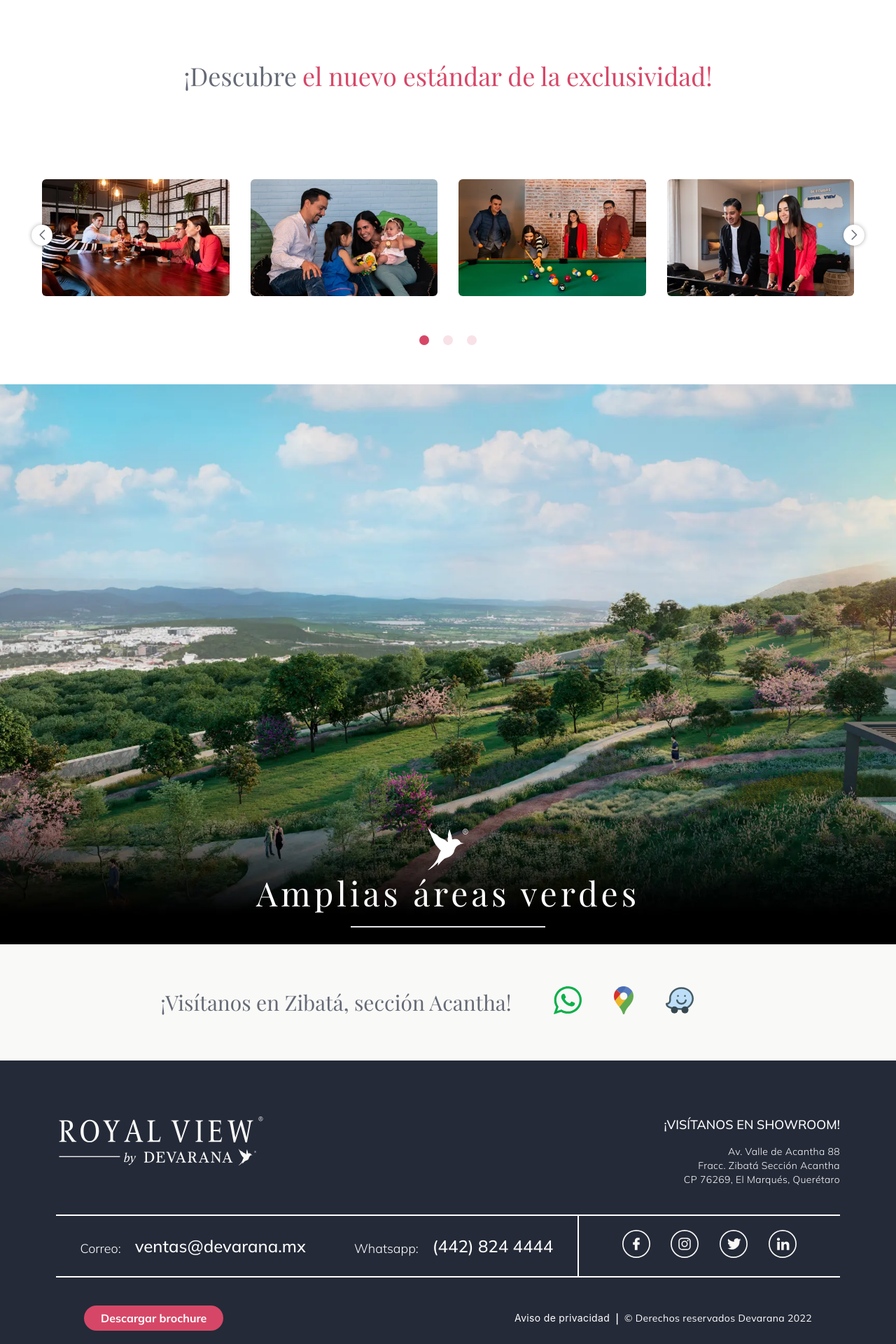
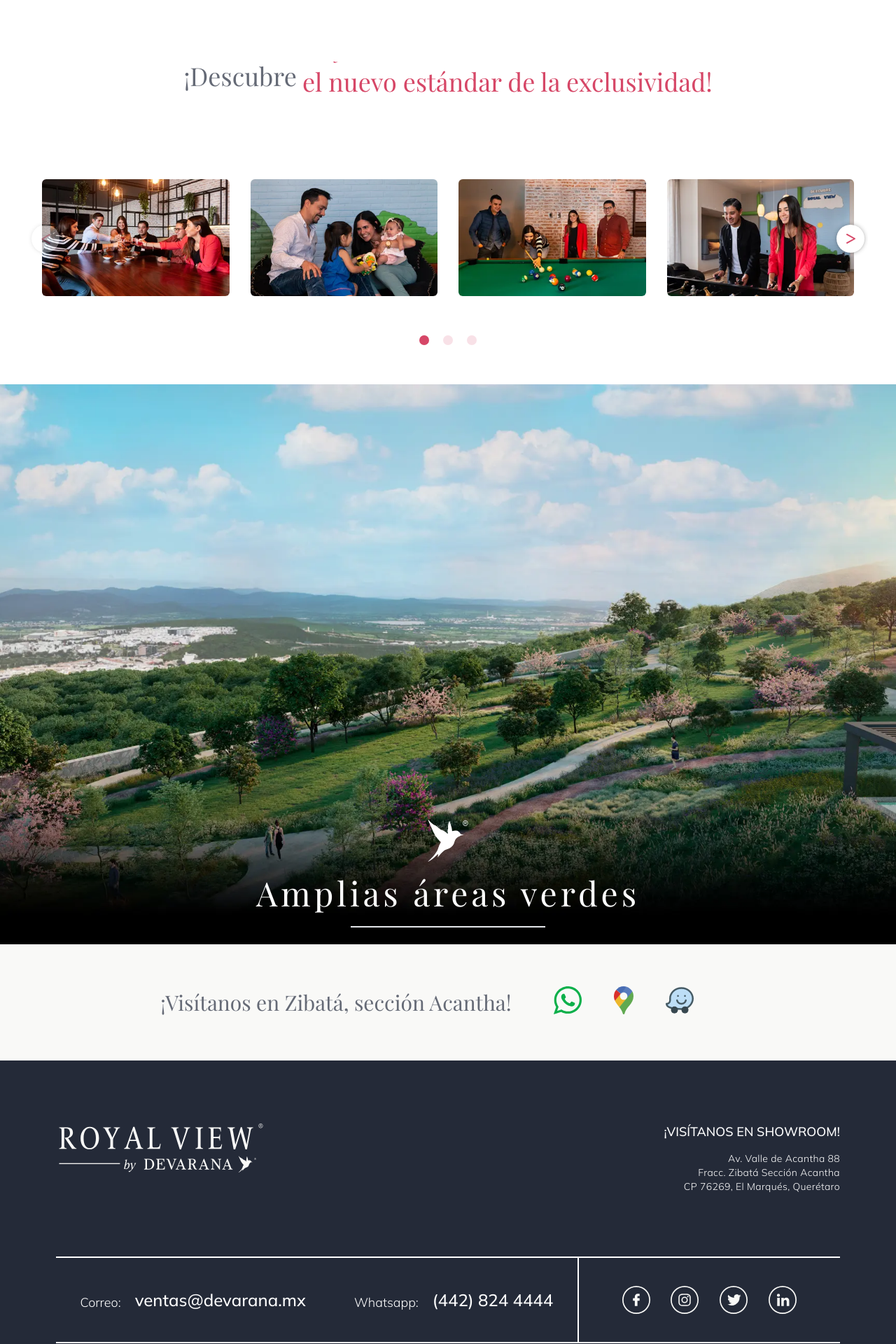
Before and after one commit to AbrahamDevarana/royalview_next, a Next.js app: page /amenidades in a window 1280 px wide. Shown: the part 1760-3680 px from the top of the page at 70% size. Built offline with nearby package versions, Linux system fonts and the light colour scheme.

Commit message:
Ajustes Footer

```diff
--- a/components/BannerSiguenos.jsx
+++ b/components/BannerSiguenos.jsx
@@ -5,7 +5,7 @@ export default function BannerSiguenos() {
         <div className="bg-royal-midnight">
             <div className="lg:max-w-screen-lg mx-auto grid grid-cols-2 py-[90px] px-5">
                 <div className="col-span-2 lg:col-span-1">
-                    <p className="text-white uppercase text-4xl tracking-wider lg:text-left text-center">SÍGUENOS EN REDES</p>
+                    <p className="text-white uppercase text-4xl tracking-widest lg:text-left text-center font-light">SÍGUENOS EN REDES</p>
                 </div>
                 <div className="col-span-2 lg:col-span-1 lg:p-0 pt-5">
                     <div className="grid grid-cols-4 px-10">
--- a/components/ImageText.jsx
+++ b/components/ImageText.jsx
@@ -13,7 +13,7 @@ export default function ImageText({image, text, line = true}) {
             />
             <div className="absolute bottom-0 left-0 right-0">
                 <div className="text-center">
-                    <IsotipoSVG className="mx-auto lg:w-[60px] lg:h-[60px] w-[40px] h-[40px] mb-2"/>
+                    <IsotipoSVG className="mx-auto lg:w-[60px] lg:h-[60px] w-[40px] h-[40px] mb-[20px]"/>
                     <h2 className="text-white lg:text-5xl tracking-widest font-normal">{text}</h2>
                     { line ? <hr className="w-[150px] mx-auto px-16 border-0 border-b-2 lg:my-6 my-2" /> : <div className="lg:py-6 py-2"> </div> }
                 </div>
--- a/components/layout/Footer.jsx
+++ b/components/layout/Footer.jsx
@@ -29,9 +29,9 @@ const Footer = () => {
     const wspSend = `https://${isMobile?'api':'web'}.whatsapp.com/send?phone=+524428244444`
 
     return (
-        <footer className="bg-royal-midnight py-20 lg:px-20 px-10">
+        <footer className="bg-royal-midnight py-[90px] lg:px-20 px-10">
             <div className="mx-auto">
-                <div className="grid grid-cols-12 gap-y-10">
+                <div className="grid grid-cols-12 lg:gap-y-[90px] gap-y-10">
                     <div className="col-span-12 lg:col-span-6 text-white lg:order-1 order-1">
                     <Link href={'/'}>
                         <div className="cursor-pointer">
@@ -52,7 +52,7 @@ const Footer = () => {
                     </div>
 
 
-                    <div className="order-2 lg:order3 col-span-12 lg:col-span-8 border-t-2 border-white border-b-2 flex lg:flex-row flex-col py-8 lg:py-5 justify-around text-white lg:border-r-2 lg:items-center">
+                    <div className="order-2 lg:order3 col-span-12 lg:col-span-8 border-t-2 border-white border-b-2 flex lg:flex-row flex-col justify-around text-white lg:border-r-2 lg:items-center lg:py-[40px] py-5">
                         <div className="inline-flex items-end">
                             <p className="font-light text-base mr-5"> Correo: </p>
                             <a href="mailto:ventas@devarana.mx" className="font-medium font-mulish text-2xl hover:text-white hover:opacity-40 transition-all duration-200 ease-in-out">ventas@devarana.mx</a>
@@ -63,11 +63,11 @@ const Footer = () => {
                             <a href={wspSend} className="font-medium font-mulish text-2xl hover:text-white hover:opacity-40 transition-all duration-200 ease-in-out">(442) 824 4444 </a>
                         </div>
                     </div>
-                    <div className="order-3 lg:order-4 col-span-12 lg:col-span-4 lg:border-t-2 border-white lg:border-b-2 flex justify-evenly py-5 items-center px-10">
+                    <div className="order-3 lg:order-4 col-span-12 lg:col-span-4 lg:border-t-2 border-white lg:border-b-2 flex justify-evenly items-center px-10 lg:py-[40px]">
                             <a
                                 target="_blank"
                                 rel="noreferrer"
-                                className="border-white rounded-full text-white px-2 hover:text-white hover:opacity-40 transition-all duration-200 ease-in-out"
+                                className="border-white rounded-full text-white px-2 hover:text-white hover:opacity-40 transition-all duration-200 ease-in-out flex align-middle"
                                 href="https://www.facebook.com/DevaranaResidences"
                             >
                             <Image
@@ -80,7 +80,7 @@ const Footer = () => {
                             <a
                                 target="_blank"
                                 rel="noreferrer"
-                                className="border-white rounded-full text-white px-2 hover:text-white hover:opacity-40 transition-all duration-200 ease-in-out"
+                                className="border-white rounded-full text-white px-2 hover:text-white hover:opacity-40 transition-all duration-200 ease-in-out flex align-middle"
                                 href="https://www.instagram.com/devarana.mx/"
                             >
                             <Image
@@ -94,7 +94,7 @@ const Footer = () => {
                             <a
                                 target="_blank"
                                 rel="noreferrer"
-                                className="border-white rounded-full text-white px-2 hover:text-white hover:opacity-40 transition-all duration-200 ease-in-out"
+                                className="border-white rounded-full text-white px-2 hover:text-white hover:opacity-40 transition-all duration-200 ease-in-out flex align-middle"
                                 href="https://twitter.com/somosdevarana"
                             >
                             <Image
@@ -107,7 +107,7 @@ const Footer = () => {
                             <a
                                 target="_blank"
                                 rel="noreferrer"
-                                className="border-white rounded-full text-white px-2 hover:text-white hover:opacity-40 transition-all duration-200 ease-in-out"
+                                className="border-white rounded-full text-white px-2 hover:text-white hover:opacity-40 transition-all duration-200 ease-in-out flex align-middle"
                                 href="https://mx.linkedin.com/company/devarana"
                             >
                                 <Image
@@ -118,6 +118,7 @@ const Footer = () => {
                                 />
                             </a>
                     </div>
+
 
                     <div className="lg:col-span-6 col-span-12 order-4 lg:text-left text-center lg:px-10">
                         <button className="pink-button px-6" onClick={() => showModal('brochure')}>Descargar brochure</button>
--- a/components/sliders/GaleriaAmenidades.jsx
+++ b/components/sliders/GaleriaAmenidades.jsx
@@ -13,35 +13,34 @@ import banner3 from "../../public/assets/img/amenidades/IMG_7531.webp"
 import banner4 from "../../public/assets/img/amenidades/IMG_7666.webp"
 import banner5 from "../../public/assets/img/amenidades/Amenidades-2.webp"
 import banner6 from "../../public/assets/img/amenidades/Amenidades-3.webp"
+import { useEffect, useState } from "react";
 
 export default function GaleriaAmenidades(params) {
+
     return(
         <Swiper
             slidesPerView="auto"
             spaceBetween={10}
+            slidesPerGroup={1}
             modules={[Navigation, Pagination]}
-            loop={true}
             navigation={true}
             pagination={{
                 clickable: true,
             }}
-            className={"galeriaSlider sliderAmenidades"}
+            className={"galeriaSlider sliderAmenidades mySwiper"}
             breakpoints={{
                 100: {
                     slidesPerView: 1,
                     spaceBetween: 30,
-                    slidesPerGroup: 1
                 },
                 500: {
                     slidesPerView: 2,
                     spaceBetween: 30,
-                    slidesPerGroup: 2
 
                 },
                 1024: {
                     slidesPerView: 4,
                     spaceBetween: 30,
-                    slidesPerGroup: 2
                 }
             }}
         >
--- a/package.json
+++ b/package.json
@@ -19,7 +19,7 @@
     "react": "18.2.0",
     "react-dom": "18.2.0",
     "sharp": "^0.31.0",
-    "swiper": "^8.4.0"
+    "swiper": "^8.4.2"
   },
   "devDependencies": {
     "@fullhuman/postcss-purgecss": "^5.0.0",
--- a/pages/index.jsx
+++ b/pages/index.jsx
@@ -63,7 +63,7 @@ export default function Home() {
 
         <div id="initBanner" className="relative lg:h-fit h-screen">
 
-            <video className="w-full lg:block hidden" controls={false} poster="assets/img/home/Home.webp" loop autoPlay={ isMobile ? false : true }  preload="none" muted >
+            <video className="w-full lg:block hidden" controls={false} poster="assets/img/home/Home.webp" loop autoPlay={ isMobile ? false : true }  preload="metadata" muted >
                 <source src="https://royalview.mx/videos/home.mp4" type="video/mp4" />
                 Your browser does not support the video tag.
             </video>
@@ -113,7 +113,7 @@ export default function Home() {
         </div>
 
         <div className="relative">
-            <video className="w-full lg:block hidden" controls={false} poster="assets/img/home/DEV_Showroom_Vista.webp" loop autoPlay={ true  }  preload="none" muted >
+            <video className="w-full lg:block hidden" controls={false} poster="assets/img/home/DEV_Showroom_Vista.webp" loop autoPlay={ isMobile ? false : true }  preload="none" muted >
                 <source src="https://royalview.mx/videos/vistas.mp4" type="video/mp4" />
                 Your browser does not support the video tag.
             </video>
@@ -129,7 +129,7 @@ export default function Home() {
 
             <div className="absolute bottom-4 left-0 right-0 max-w-screen-lg mx-auto px-10 ">
                 <div className="text-center">
-                    <IsotipoSVG className="mx-auto lg:w-[60px] lg:h-[60px] w-[40px] h-[40px] mb-2"/>
+                    <IsotipoSVG className="mx-auto lg:w-[60px] lg:h-[60px] w-[40px] h-[40px] mb-[14px]"/>
                     <h2 className="text-white lg:text-5xl tracking-widest font-normal lg:pb-10">Vistas panorámicas espectaculares</h2>
                 </div>
             </div>
--- a/pages/ubicacion.jsx
+++ b/pages/ubicacion.jsx
@@ -52,7 +52,7 @@ export default function Ubicacion() {
                 keywords="Departamentos en venta Queretaro, Preventa departamentos, DEVARANA, Departamentos de Lujo, Departamentos en Zibata"
             />
             <div id="initBanner" className="relative lg:h-fit h-screen">
-                <video className="w-full lg:block hidden" controls={true} poster="assets/img/ubicaciones/Portada.webp" loop preload="none" muted >
+                <video className="w-full lg:block hidden" controls={false} poster="assets/img/ubicaciones/Portada.webp" loop preload="none" muted autoPlay={ isMobile ? false : true }>
                     <source src="https://royalview.mx/videos/ubicacion.mp4" type="video/mp4" />
                     Your browser does not support the video tag.
                 </video>
@@ -92,7 +92,7 @@ export default function Ubicacion() {
                 </p>
 
                 <div className="pb-3">
-                    <button className="pink-button pink-button-bg-white px-8" onClick={() => showModal('cta')}>Saber más</button>
+                    <button className="pink-button pink-button-bg-white px-8" onClick={() => showModal('brochure')}>Saber más</button>
                 </div>
             </div>
 
--- a/styles/globals.css
+++ b/styles/globals.css
@@ -143,8 +143,22 @@ p, li{
 /* Swiper General */
 
 .swiper-button-prev::after, .swiper-button-next::after{
-    font-size: 14px!important;
-    font-weight: 900!important;
+    font-size: 18px!important;
+    font-weight: 800!important;
+    color: #d64767;
+}
+
+.swiper-button-prev::after {
+    content: url('/assets/img/general/Flecha.svg')!important;
+    width: 13px;
+    rotate: 180deg;
+    height: 45%;
+}
+
+.swiper-button-next::after{
+    content: url('/assets/img/general/Flecha.svg')!important;
+    width: 13px;
+    height: 41%;
 }
 
 .swiper-button-prev, .swiper-button-next{
@@ -178,8 +192,8 @@ p, li{
     background-color: white;
     border-radius: 100%;
     color: #656A76;
-    width: 30px;
-    height: 30px;
+    width: 40px;
+    height: 40px;
     @apply drop-shadow-sm
 }
 
@@ -260,8 +274,8 @@ p, li{
     background-color: white;
     border-radius: 100%;
     color: #656A76;
-    width: 30px;
-    height: 30px;
+    width: 40px;
+    height: 40px;
     @apply drop-shadow-sm
 }
 
@@ -341,7 +355,7 @@ p, li{
     }
     .homeSwiper .swiper-button-prev, .homeSwiper .swiper-button-next{
         top: unset;
-        bottom: 50%;
+        bottom: 40%;
     }
 
     .banner-effect, #banner-effect{
```
Also changed, not shown: components/sliders/GaleriaUbicacion.jsx (+4 -7 lines), components/sliders/Home_FC.jsx (+4 -4 lines), public/assets/img/general/Flecha.svg (added), 1 other file (tests, documents, lock files or other folders).
